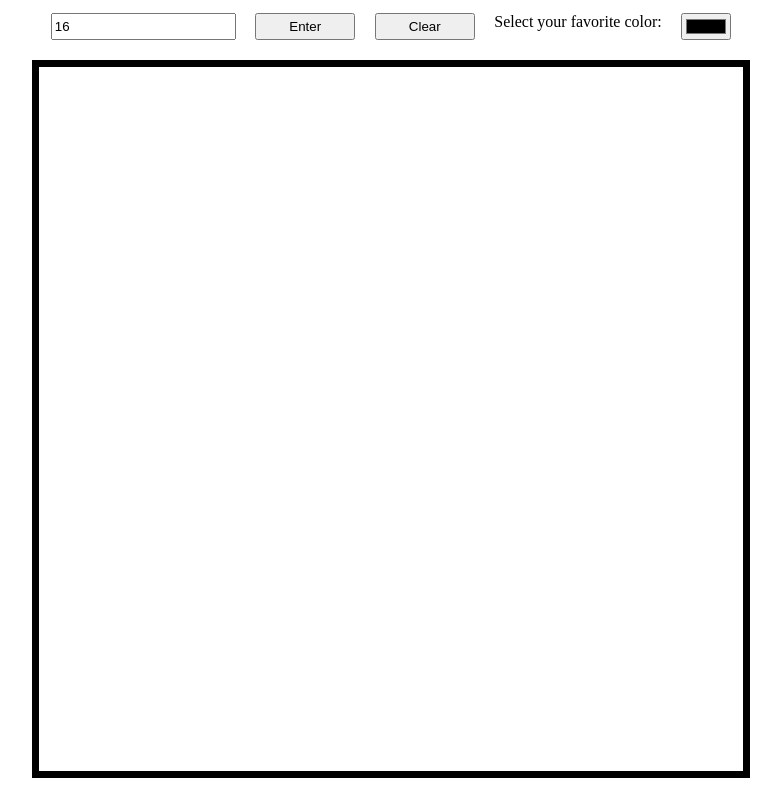
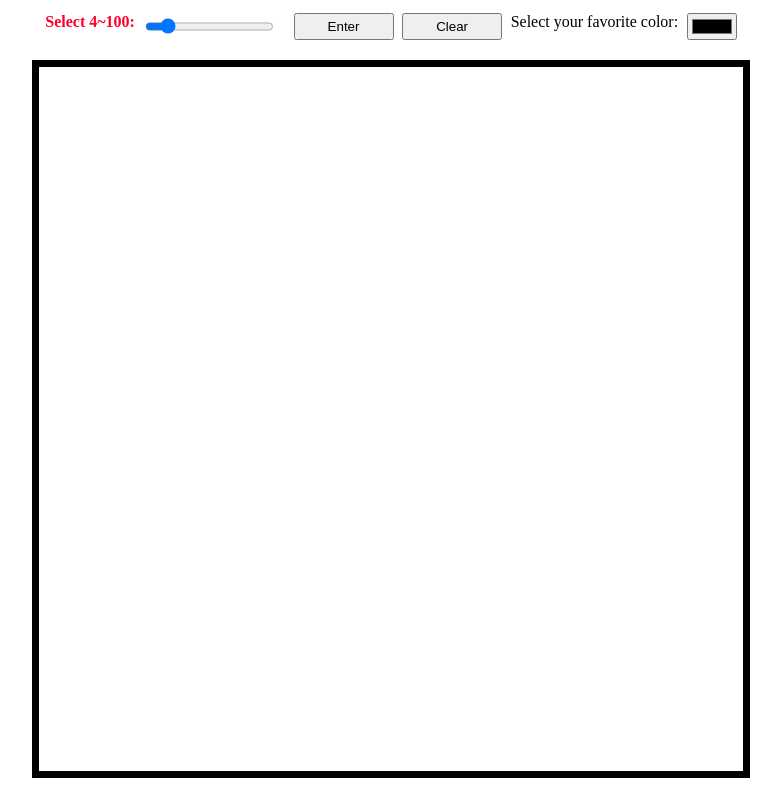
Before and after one commit to Usman7077/Etch-A-Sketch, a plain HTML site: page index.html in a window 1280 px wide. Shown: the part 104-890 px from the top of the page, without its empty margins (249-1030 px from the left). Drawn offline with Linux system fonts and the light colour scheme.

```diff
--- a/index.html
+++ b/index.html
@@ -13,7 +13,9 @@
     <h1>Etch A Sketch</h1>
 
     <div class="inputContainer">
-        <input type="number" id="input" value="16">
+        <label for="input" id="inputLabel">Select 4~100:</label>
+        <input type="range" min="4" max="100" id="input" value="16" >
+<div id="rangeValue"></div>
         <button id="enterButton">Enter</button>
         <button id="clearBtn">Clear</button>
         <label for="clr">Select your favorite color:</label>
--- a/script.js
+++ b/script.js
@@ -4,7 +4,10 @@ const btn = document.getElementById("enterButton");
 const clr = document.getElementById("clr");
 btn.addEventListener('click', sketchStructure);
 const clearBtn = document.getElementById("clearBtn");
-clearBtn.addEventListener('click', clear)
+clearBtn.addEventListener('click', clear);
+document.getElementById("input").addEventListener('change', function(){
+    document.getElementById("rangeValue").innerText=input.value;
+});
 
 function Sketch() {
     const l = Number(input.value);
--- a/style.css
+++ b/style.css
@@ -46,3 +46,10 @@ width: 700px;
 #clearBtn{
     width: 100px;
 }
+.inputContainer>#inputLabel{
+    font-weight:bolder;
+    color: rgb(255, 0, 43);
+}
+#input{
+    color: brown;
+}
```
